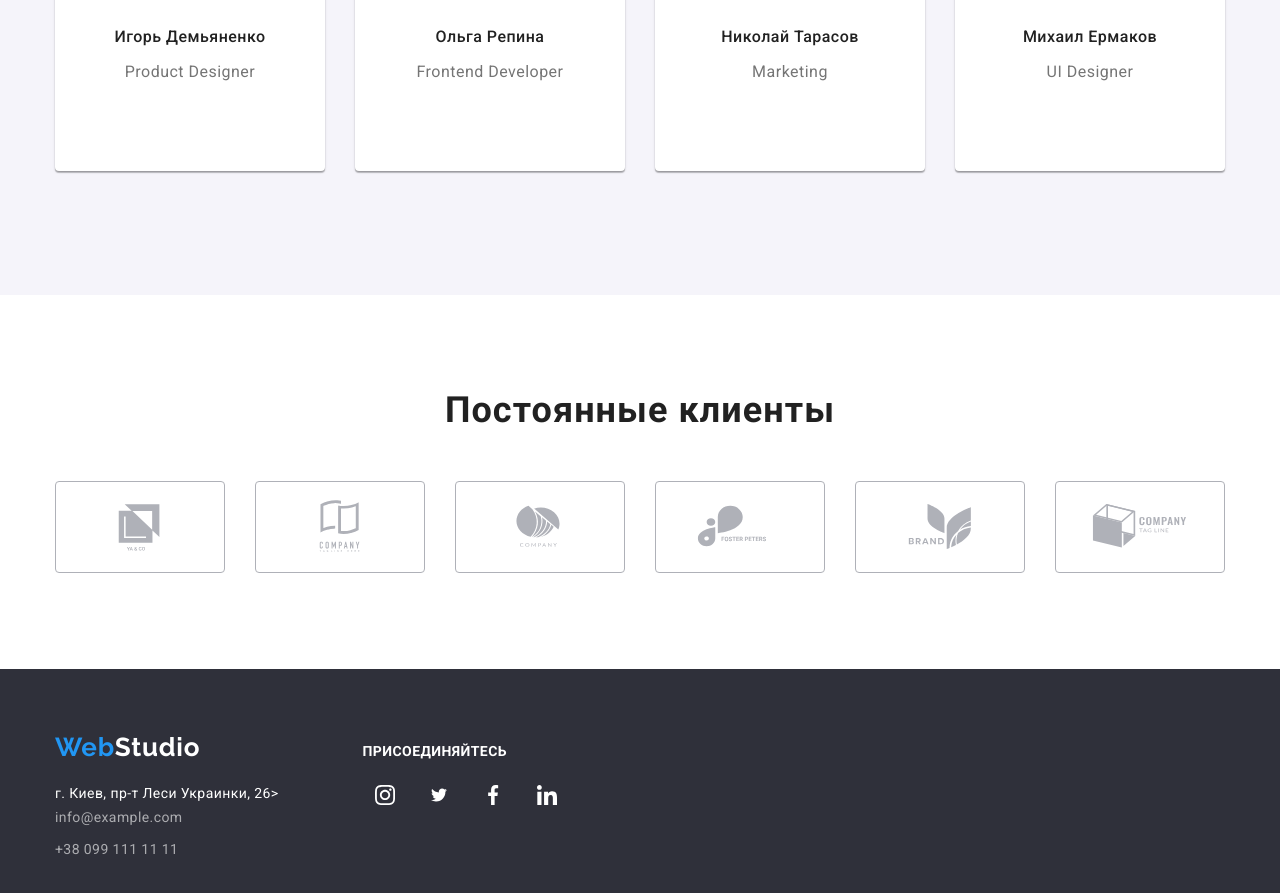
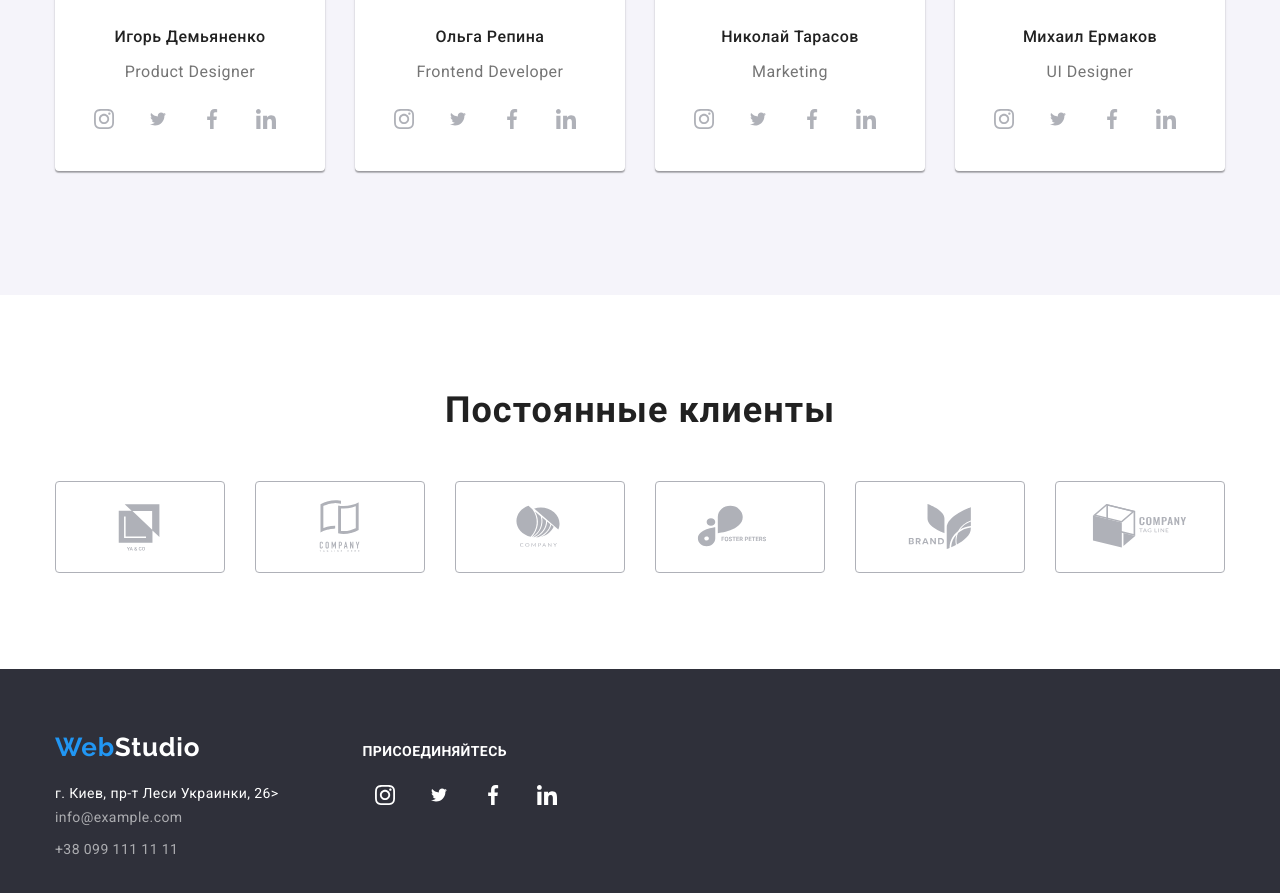
Before and after one commit to Livada86Yelena/goit-markup-hw-04, a plain HTML site: page index.html in a window 1280 px wide. Shown: the part 2067-2960 px from the top of the page. Drawn offline with nearby package versions, Linux system fonts and the light colour scheme.

Commit message:
Вносит правки

```diff
--- a/css/styles.css
+++ b/css/styles.css
@@ -599,6 +599,7 @@ ul {
 .icon {
   fill: var(--primery-white-color);
 }
+
 .icon-list .hover-icon:last-child {
   margin: 0;
 }
--- a/index.html
+++ b/index.html
@@ -114,27 +114,27 @@
             <p class="proffession">Product Designer</p>
             <ul class="links">
             <li class="link-soc">
-                <a href="#"class="social" aria-label="instagram"><svg class="icon" width="20" height="20">
+                <a href="#"class="social" aria-label="instagram"><svg class="icons" width="20" height="20">
                     <use href="images/symbol-defs.svg#icon-instagram-2"></use>
                 </svg>
             </a>
         </li>
             <li class="link-soc">
-            <a href="#" class="social" aria-label="twitter"><svg class="icon" width="20" height="16">
+            <a href="#" class="social" aria-label="twitter"><svg class="icons" width="20" height="16">
                 <use href="./images/symbol-defs.svg#icon-twitter-1"></use>
             </svg>
         </a>
             </li>
             <li class="link-soc">
                 <a href="#" class="social" aria-label="facebook">
-                    <svg class="icon" width="20" height="20">
+                    <svg class="icons" width="20" height="20">
                         <use href="./images/symbol-defs.svg#icon-facebook-1"></use>
                     </svg>
                 </a>
             </li>
             <li class="link-soc">
                 <a href="#" class="social" aria-label="linkedin">
-                    <svg class="icon" width="20" height="20">
+                    <svg class="icons" width="20" height="20">
                         <use href="./images/symbol-defs.svg#icon-linkedin-1"></use>
                     </svg>
                 </a>
@@ -150,27 +150,27 @@
             <p class="proffession">Frontend Developer</p>
 <ul class="links">
     <li class="link-soc">
-        <a href="#" class="social" aria-label="instagram"><svg class="icon" width="20" height="20">
+        <a href="#" class="social" aria-label="instagram"><svg class="icons" width="20" height="20">
                 <use href="images/symbol-defs.svg#icon-instagram-2"></use>
             </svg>
         </a>
     </li>
     <li class="link-soc">
-        <a href="#" class="social" aria-label="twitter"><svg class="icon" width="20" height="16">
+        <a href="#" class="social" aria-label="twitter"><svg class="icons" width="20" height="16">
                 <use href="./images/symbol-defs.svg#icon-twitter-1"></use>
             </svg>
         </a>
     </li>
     <li class="link-soc">
         <a href="#" class="social" aria-label="facebook">
-            <svg class="icon" width="20" height="20">
+            <svg class="icons" width="20" height="20">
                 <use href="./images/symbol-defs.svg#icon-facebook-1"></use>
             </svg>
         </a>
     </li>
     <li class="link-soc">
         <a href="#" class="social" aria-label="linkedin">
-            <svg class="icon" width="20" height="20">
+            <svg class="icons" width="20" height="20">
                 <use href="./images/symbol-defs.svg#icon-linkedin-1"></use>
             </svg>
         </a>
@@ -187,27 +187,27 @@
 
         <ul class="links">
             <li class="link-soc">
-                <a href="#" class="social" aria-label="instagram"><svg class="icon" width="20" height="20">
+                <a href="#" class="social" aria-label="instagram"><svg class="icons" width="20" height="20">
                         <use href="images/symbol-defs.svg#icon-instagram-2"></use>
                     </svg>
                 </a>
             </li>
             <li class="link-soc">
-                <a href="#" class="social" aria-label="twitter"><svg class="icon" width="20" height="16">
+                <a href="#" class="social" aria-label="twitter"><svg class="icons" width="20" height="16">
                         <use href="./images/symbol-defs.svg#icon-twitter-1"></use>
                     </svg>
                 </a>
             </li>
             <li class="link-soc">
                 <a href="#" class="social" aria-label="facebook">
-                    <svg class="icon" width="20" height="20">
+                    <svg class="icons" width="20" height="20">
                         <use href="./images/symbol-defs.svg#icon-facebook-1"></use>
                     </svg>
                 </a>
             </li>
             <li class="link-soc">
                 <a href="#" class="social" aria-label="linkedin">
-                    <svg class="icon" width="20" height="20">
+                    <svg class="icons" width="20" height="20">
                         <use href="./images/symbol-defs.svg#icon-linkedin-1"></use>
                     </svg>
                 </a>
@@ -224,27 +224,27 @@
             <p class="proffession">UI Designer</p>
             <ul class="links">
                 <li class="link-soc">
-                    <a href="#" class="social" aria-label="instagram"><svg class="icon" width="20" height="20">
+                    <a href="#" class="social" aria-label="instagram"><svg class="icons" width="20" height="20">
                             <use href="images/symbol-defs.svg#icon-instagram-2"></use>
                         </svg>
                     </a>
                 </li>
                 <li class="link-soc">
-                    <a href="#" class="social" aria-label="twitter"><svg class="icon" width="20" height="16">
+                    <a href="#" class="social" aria-label="twitter"><svg class="icons" width="20" height="16">
                             <use href="./images/symbol-defs.svg#icon-twitter-1"></use>
                         </svg>
                     </a>
                 </li>
                 <li class="link-soc">
                     <a href="#" class="social" aria-label="facebook">
-                        <svg class="icon" width="20" height="20">
+                        <svg class="icons" width="20" height="20">
                             <use href="./images/symbol-defs.svg#icon-facebook-1"></use>
                         </svg>
                     </a>
                 </li>
                 <li class="link-soc">
                     <a href="#" class="social" aria-label="linkedin">
-                        <svg class="icon" width="20" height="20">
+                        <svg class="icons" width="20" height="20">
                             <use href="./images/symbol-defs.svg#icon-linkedin-1"></use>
                         </svg>
                     </a>
```
